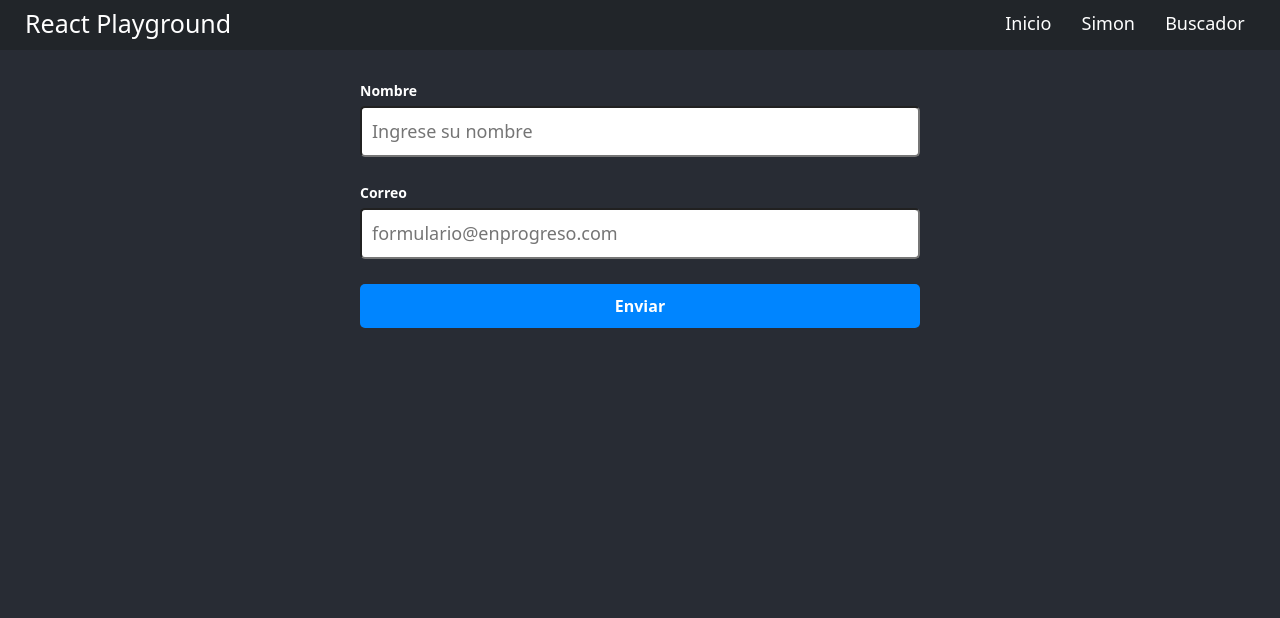
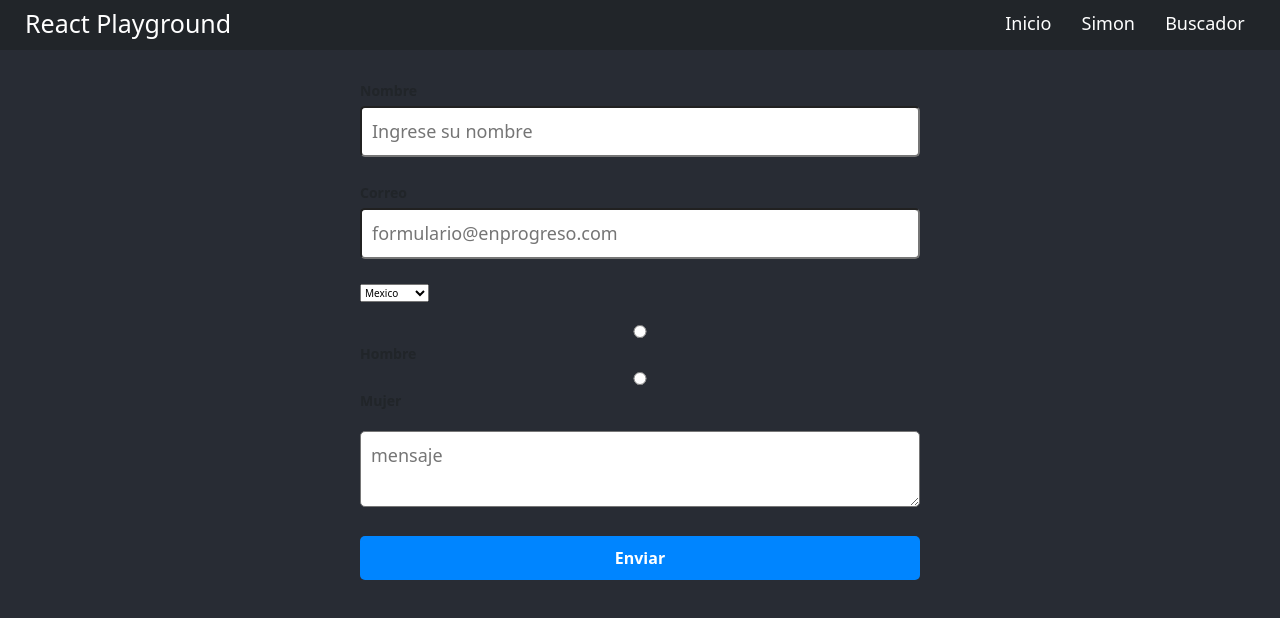
Before and after one commit to mati-77/React-Playground, a React (Create React App) app: page /form in a window 1280 px wide. Shown: the top 618 px of the page. Built offline with nearby package versions, Linux system fonts and the light colour scheme.

Commit message:
Implementando mejoras en el código

```diff
--- a/src/Vistas/Buscador/Buscador.jsx
+++ b/src/Vistas/Buscador/Buscador.jsx
@@ -1,4 +1,6 @@
 import React, { useState, useEffect, Fragment, useRef } from 'react';
+import MensajeError from './MensajeError';
+import MensajeCargando from './MensajeCargando';
 
 import './buscador.css';
 
@@ -28,36 +30,36 @@ export default function Buscador() {
     const [valorFiltroEspecie, setValorFiltroEspecie] = useState("")
     const [valorFiltroGenero, setValorFiltroGenero] = useState("")
 
+    let filtradoPorBusqueda = []
+
+    let card
 
     useEffect(() => {
         fetch("https://rickandmortyapi.com/api/character")
         .then((respuesta) => respuesta.ok ? Promise.resolve(respuesta.json()) : Promise.reject(true))
-        .then(respuesta => setPersonajes(respuesta.results))
-        .catch((e) => setHuboError(e))
+        .then(data => setPersonajes(data.results))
+        .catch((error) => {
+            setHuboError(error)
+        })
     }, [])
 
 
     if(huboError) {
-
         return (
-            <div className="d-flex justify-content-center align-items-center mt-3 mb-3 text-light h-100 ps-3 pe-3">
-                <h3>Parece que hubo algun tipo de error! La información necesaria para cargar esto parece no estar disponible por el momento.</h3>
-            </div>
+            <MensajeError />
         )
-
-    } else {
+    }
 
     if (personajes.length > 0) {
-            cargando.current = huboError
+        cargando.current = false
     }
 
     if(cargando.current) {
         return (
-                <div className="d-flex justify-content-center align-items-center mt-3 mb-3 text-light h-100 ps-3 pe-3">
-                    <h1>Cargando...</h1>
-                </div>
+            <MensajeCargando />
         )
-        } else {
+    }
+
     const filtrarPorBusqueda = () => {
         setBusqueda(consulta.current.value)
     }
@@ -108,7 +110,6 @@ export default function Buscador() {
         }
     }
 
-
     function seleccBoton(e) {
         e.stopPropagation()
         nodoGuardado.current = document.getElementById(e.target.id)
@@ -134,8 +135,6 @@ export default function Buscador() {
         }
     }
 
-            let filtradoPorBusqueda = []
-
     if (hayFiltroStatus || hayFiltroEspecie || hayFiltroGenero) {
         let arraysFiltradosPorBotones = [...arrayStatus.current, ...arrayEspecie.current, ...arrayGenero.current]
         let eliminarDuplicados = [...new Set(arraysFiltradosPorBotones) ]
@@ -148,8 +147,6 @@ export default function Buscador() {
             return user.name.toLowerCase().includes(busqueda.toLowerCase())
         })
     }
-
-            let card
 
     if (filtradoPorBusqueda.length > 0) {
         card = filtradoPorBusqueda.map(personaje => (
@@ -166,7 +163,6 @@ export default function Buscador() {
     } else {
         card = <h1>No se encontraron resultados</h1>
     }
-
 
     return (
         <Fragment>
@@ -208,6 +204,6 @@ export default function Buscador() {
             </div>
         </Fragment>
     )
+
+
 }
-    }
-}
--- /dev/null
+++ b/src/Vistas/Buscador/MensajeCargando.jsx
@@ -0,0 +1,9 @@
+import React from 'react';
+
+export default function () {
+    return(
+        <div className="d-flex justify-content-center align-items-center mt-3 mb-3 text-light h-100 ps-3 pe-3" style={{"paddingTop": "10rem"}}>
+            <h1>Cargando...</h1>
+        </div>
+    )
+}
--- /dev/null
+++ b/src/Vistas/Buscador/MensajeError.jsx
@@ -0,0 +1,9 @@
+import React from "react"
+
+export default function MensajeError() {
+    return (
+        <div className="d-flex justify-content-center align-items-center mb-3 text-light h-100 ps-3 pe-3" style={{"paddingTop": "10rem"}}>
+            <h3>Parece que hubo algun tipo de error! La información necesaria para cargar esto parece no estar disponible por el momento.</h3>
+        </div>
+    )
+}
--- a/src/Vistas/Form/Form.jsx
+++ b/src/Vistas/Form/Form.jsx
@@ -1,28 +1,131 @@
-import React, { Fragment } from 'react';
-import { Formik } from 'formik';
+import React, { Fragment, useState } from 'react';
+import { Formik, Form, Field, ErrorMessage } from 'formik';
 
 import './form.css'
 
-const Form = () => {
+const Formulario = () => {
+    const [formularioEnviado, setFormularioEnviado] = useState(false)
     return(
         <div className="contenedor">
-            <Formik>
-                {() => (
-                    <form action="" className="formulario">
+            <Formik
+                initialValues={{
+                    nombre: '',
+                    correo: ''
+                }}
+
+                validate={(valores) => {
+                    let errores = {};
+
+                    //validacion nombre
+                    if(!valores.nombre){
+                        errores.nombre = 'Por favor ingresa un nombre'
+                    } else if(!/^[a-zA-ZÀ-ÿ\s]{1,40}$/.test(valores.nombre)){
+                        errores.nombre = 'El nombre solo puede contener letras y espacios'
+                    }
+
+                    //validacion correo
+                    if(!valores.correo){
+                        errores.correo = 'Por favor ingresa un correo electronico'
+                    } else if(!/^[a-zA-Z0-9_.+-]+@[a-zA-Z0-9-]+\.[a-zA-Z0-9-.]+$/.test(valores.correo)){
+                        errores.correo = 'El correo solo puede contener letras, numeros, puntos, guiones y guion bajo'
+                    }
+
+                    return errores;
+                }}
+
+                /*con valores, ya puedo acceder a los valores*/
+                onSubmit={(valores, {resetForm}) => {
+                    resetForm();
+                    console.log('Formulario enviado');
+                    setFormularioEnviado(true);
+                    setTimeout(() => setFormularioEnviado(false),5000);
+                }}
+            >
+                {( {errors} ) => (
+                    <Form className="formulario">
                         <div>
                             <label htmlFor="nombre">Nombre</label>
-                            <input type="text" id="nombre" name="nombre" placeholder="Ingrese su nombre" />
+                            <Field
+                                type="text"
+                                id="nombre"
+                                name="nombre"
+                                placeholder="Ingrese su nombre"
+                            />
+                            <ErrorMessage name="nombre" component={() => (<div className="error">{errors.nombre}</div>)} />
                         </div>
                         <div>
                             <label htmlFor="correo">Correo</label>
-                            <input type="email" id="correo" name="correo" placeholder="formulario@enprogreso.com" />
+                            <Field
+                                type="email"
+                                id="correo"
+                                name="correo"
+                                placeholder="formulario@enprogreso.com"
+                            />
+                            <ErrorMessage name="correo" component={() => (<div className="error">{errors.correo}</div>)} />
+                        </div>
+
+                        <div>
+                            <Field name="pais" as="select">
+                                <option value="mexico">Mexico</option>
+                                <option value="mexico">España</option>
+                                <option value="mexico">Argentina</option>
+                            </Field>
+                        </div>
+
+                        <div>
+                            <label>
+                                <Field type="radio" name="sexo" value="hombre" /> Hombre
+                            </label>
+                            <label>
+                                <Field type="radio" name="sexo" value="mujer" /> Mujer
+                            </label>
+                        </div>
+
+                        <div>
+                            <Field name="mensaje" as="textarea" placeholder="mensaje" />
+                        </div>
+
+
+
+                        <button type="submit">Enviar</button>
+                    </Form>
+                )}
+
+                {/* {( {values, errors, touched, handleSubmit, handleChange, handleBlur} ) => (
+                    <form className="formulario" onSubmit={handleSubmit}>
+                        <div>
+                            <label htmlFor="nombre">Nombre</label>
+                            <input
+                                type="text"
+                                id="nombre"
+                                name="nombre"
+                                placeholder="Ingrese su nombre"
+                                value={values.nombre}
+                                onChange={handleChange}
+                                onBlur={handleBlur}
+                            />
+                            {touched.nombre && errors.nombre && <div className="error">{errors.nombre}</div>}
+                        </div>
+                        <div>
+                            <label htmlFor="correo">Correo</label>
+                            <input
+                                type="email"
+                                id="correo"
+                                name="correo"
+                                placeholder="formulario@enprogreso.com"
+                                value={values.correo}
+                                onChange={handleChange}
+                                onBlur={handleBlur}
+                            />
+                            {touched.correo && errors.correo && <div className="error">{errors.correo}</div>}
                         </div>
                         <button type="submit">Enviar</button>
+                        {formularioEnviado && <p className="exito">Formulario enviado con éxito</p>}
                     </form>
-                )}
+                )} */}
             </Formik>
         </div>
     )
 }
 
-export default Form;
+export default Formulario;
--- a/src/Vistas/Form/form.css
+++ b/src/Vistas/Form/form.css
@@ -23,7 +23,6 @@
 	font-weight: 600;
 	font-size: 1.4rem;
 	margin-bottom: .5rem;
-	color: #fff;
 }
 
 .formulario input,
@@ -40,6 +39,12 @@
 	border: .2rem solid #0085FF;
 }
 
+.formulario .error {
+	color: #e92b2d;
+	font-weight: 600;
+	font-size: 12px;
+}
+
 
 .formulario button {
 	display: block;
@@ -53,6 +58,13 @@
 	font-size: 1.6rem;
 }
 
+.formulario .exito {
+	text-align: center;
+	font-size: 14px;
+	padding-top: 20px;
+	color: #02a802;
+}
+
 .formulario button:hover {
 	background: #0051ff;
 }
--- a/src/Vistas/Home/Home.jsx
+++ b/src/Vistas/Home/Home.jsx
@@ -25,7 +25,7 @@ export default function Home() {
                 <section className="proyectos">
                     <Proyecto titulo="Simón Dice" descripcion={simonDice} url="SimonDice/SimonDice.jsx" ruta="/simon" imagen={imagenSimonDice}/>
                     <Proyecto titulo="Buscador" descripcion={buscador} url="Buscador/Buscador.jsx" ruta="/buscador" imagen={imagenBuscador}/>
-                    {/* <Proyecto titulo="Form" descripcion={form} url="Form/Form.jsx" ruta="/form" imagen={imagenForm}/> */}
+                    {/* <Proyecto titulo="Formulario" descripcion={formulario} url="Formulario/Formulario.jsx" ruta="/formulario" imagen={imagenFormulario}/> */}
                 </section>
                 <section className="d-flex justify-content-around mb-4">
                     <Enlace imagen={LinkedinLogo} url="https://www.linkedin.com/in/matias-d-3094b8208" alt="Logo de Linkedin" texto="Linkedin"/>
```
Lines whose indentation alone changed are shown as unchanged.
